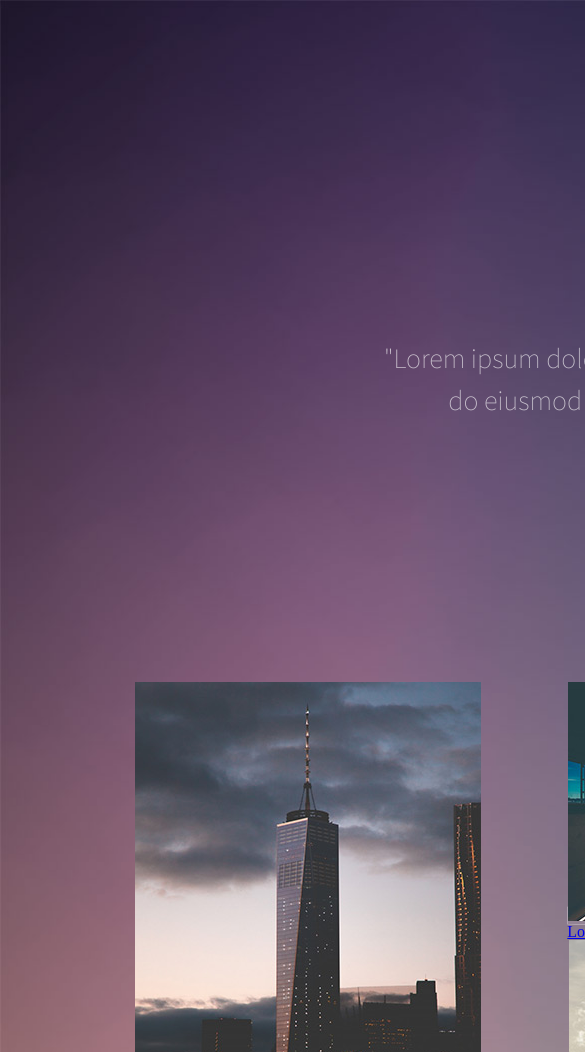
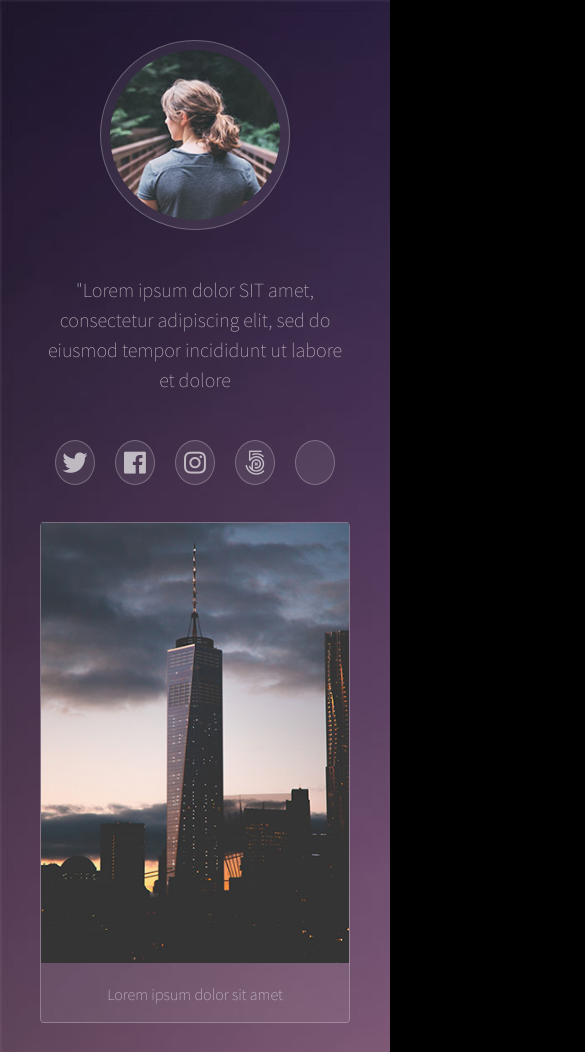
Before and after one commit to luisavilhena/projeto_01, a plain HTML site: page index.html in a window 390 px wide. Shown: the top 1052 px of the page, 585 px wide, since content can reach past the window. Drawn offline with nearby package versions, Linux system fonts and the light colour scheme.

Commit message:
responsivo

```diff
--- a/css/index.css
+++ b/css/index.css
@@ -60,11 +60,13 @@
    	clear:both;
 
    }
-
+   body {
+      background-color: black;
+   }
    .wrapper {
      background-image: url("../bg.jpg");
      background-size: cover;
-    width: 1450px;
+     width: 100;
      opacity: 1;
      padding: 102px;
   }
@@ -75,20 +77,23 @@
      position: relative;
   }
   .header {
-	width: 780px;
-	height: 550px;
+     width: 100%;
      margin: 0 auto;
      position: relative;
+     padding-bottom: 30px;
+     text-align: center;
   }
 
   .header h1 {
-	margin: 45px;
+     margin: 45px auto;
      font-size:1.75em;
      text-align: center;
      color: rgba(255, 255, 255, 0.65);
      font-weight: 200;
      line-height: 1.5;
      font-family: "Source Sans Pro", Helvetica, sans-serif;
+     max-width: 768px;
+
   }
 
   .avatar img {
@@ -169,32 +174,56 @@
    flex-direction: row;
    margin: 0 auto;
    position: relative;
-      width: 1300px;
-      padding-bottom: 105px;
-
-   }
-   .thumbnails div {
-
-         width: calc(100% / 3);
-         padding-left: 2em;
-         margin-top: 30px;
-
+   width: 100%;
+   padding-bottom: 50px;
 
 }
 
+.thumbnails div {
+   display: flex;
+   flex-direction: column;
+   width: calc(100%/3);
+   margin: 12px;
+
+}
+
+.thumbnails div img {
+   width: 100%;
+}
+.thumbnails div:first-child a {
+   margin-left: 0;
+   margin-right: 0;
+
+}
+
+
 .thumbnails a {
    width: 100%;
-       box-shadow: 300 40 20 1px rgba(255, 255, 255, 0.25);
-       border-radius: 4%;
+   border-radius: 1%;
    border-bottom: none;
    background-color: rgba(255, 255, 255, 0.075);
    border: solid 1px rgba(255, 255, 255, 0.25);
+   display: block;
+   text-decoration: none;
+   margin-bottom: 25px;
+}
+.thumbnails a:hover {
+   background-color: rgba(255, 255, 255, 0.25);
+   box-shadow: inset 0 0 1px rgba(255, 255, 255, 0.25), 0 0 0.5em 0 #FF6382;
+}
 
+.thumbnails h3 {
+   font-family: "Source Sans Pro", Helvetica, sans-serif;
+   font-size: 1em;
+   color:  rgba(255, 255, 255, 0.65);
+   text-align: center;
+   font-weight: 200;
+   padding: 20px;
 
 }
 
 .traco {
-         width: 176px;
+   width: 166px;
    height: 1px;
    background-color: white;
    margin: 0 auto;
@@ -203,7 +232,8 @@
 }
 
 .rights {
-         margin-top: 62px;
+   width: 100%;
+   padding-top: 50px;
    font-size:1em;
    text-align: center;
    color: rgba(255, 255, 255, 0.65);
@@ -211,10 +241,57 @@
    line-height: 1.5;
    font-family: "Source Sans Pro", Helvetica, sans-serif;
    text-decoration: none;
+   margin: 0 auto;
+   position: relative;
 
+}
+.rights p {
+   max-width: 768px;
+   margin: 0 auto;
 }
 
 .rights a {
    text-decoration-color: rgba(255, 255, 255, 0.65);
    color: rgba(255, 255, 255, 0.65);
 }
+
+@media screen and (max-width: 480px) {
+
+         .thumbnails {
+            display: block;
+         }
+
+            .thumbnails a {
+               margin: 0 0 2em 0 !important;
+            }
+
+            .thumbnails > div {
+               display: block;
+               width: 100%;
+               margin: 0;
+            }
+
+               .thumbnails > div:last-child > :last-child {
+                  margin-bottom: 0 !important;
+               }
+
+            .thumbnails h3 {
+               font-size: 1em;
+            }
+            .wrapper {
+               padding: 40px;
+            }
+            .header {
+               width: 100%;
+            }
+            .fundo {
+               width: 100%;
+            }
+
+            .header h1{
+               font-size: 1.25em;
+            }
+            .icons {
+               font-size: 15px;
+            }
+         }
--- a/index.html
+++ b/index.html
@@ -101,14 +101,17 @@
 
 <div class="traco">
 </div>
+
 <div class="rights">
     <p> &copy; Untitled. All rights reserved. Design: <a href="http://templated.co">TEMPLATED</a>. Demo Images: <a href="http://unsplash.com">Unsplash</a>.</p>
 </div>
+</div> <!--wrapper-->
+<script src="skel.min.js"></script>
+<script src="assets/js/jquery.min.js"></script>
+<script type="text/javascript">
+
+</script>
 
 
-</div> <!--wrapper-->
-
-<!--scripts-->
-<script src="js/skel.min.js"></script>
 </body>
 </html>
```
Lines whose indentation alone changed are shown as unchanged.
